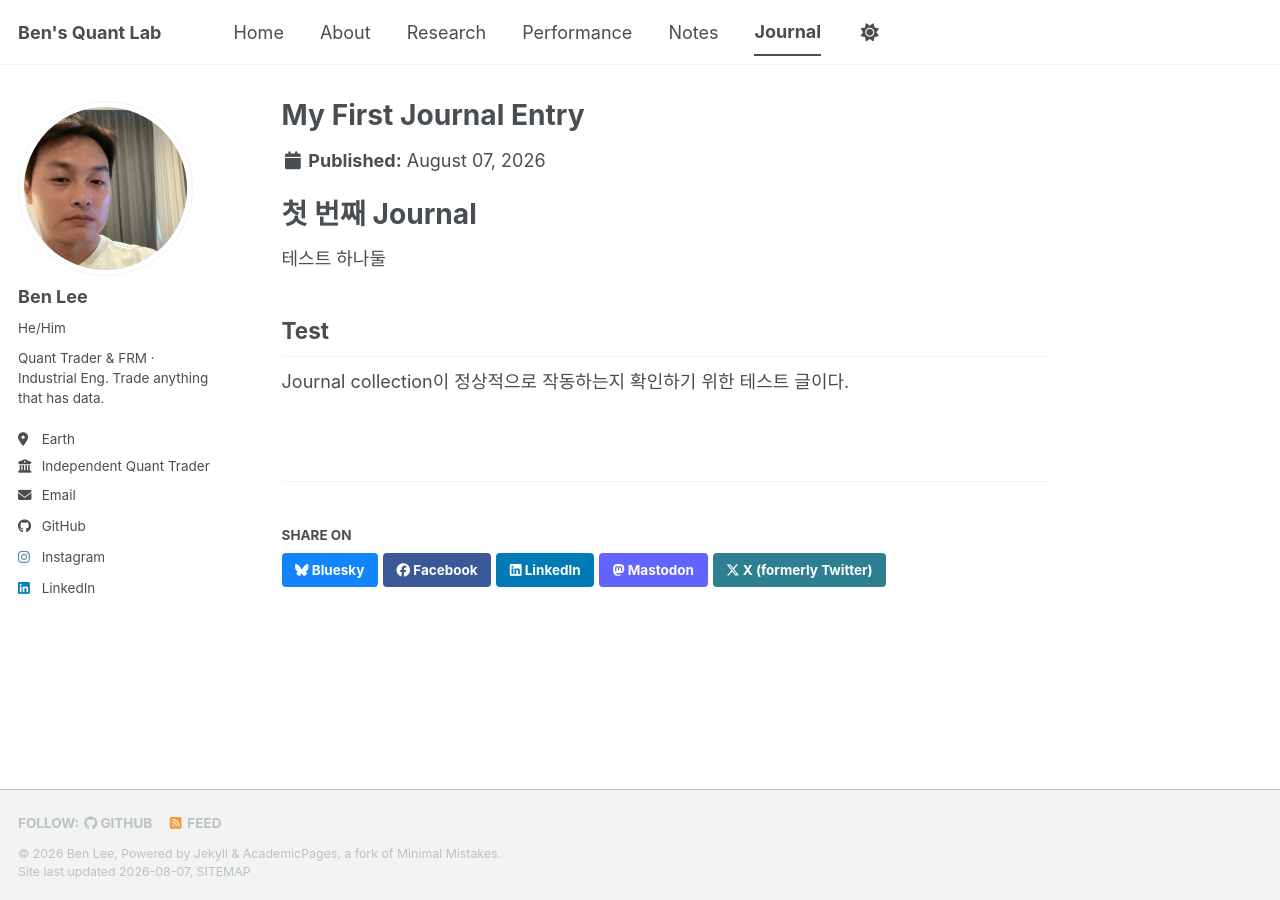
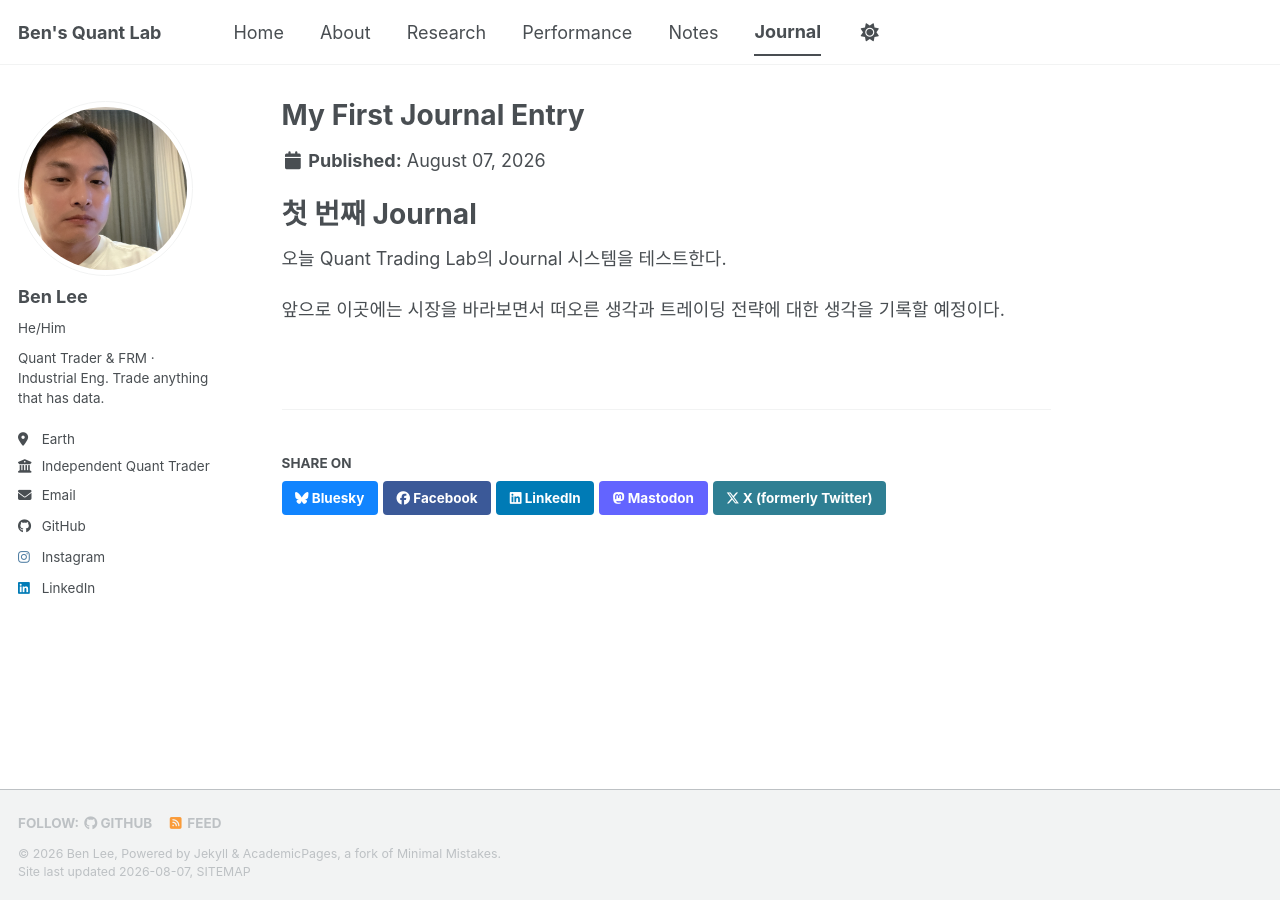
Before and after one commit to leebh1119/leebh1119.github.io, a Jekyll site: the page built from _journal/2026-08-07-test-journal.md, in a window 1280 px wide. Built offline with Jekyll 4.4.1, drawn with Linux system fonts in a browser that asks for light colours; a style sheet for code colours, icons or effects is not loaded.

Commit message:
update journal

```diff
--- a/_journal/2026-08-07-test-journal.md
+++ b/_journal/2026-08-07-test-journal.md
@@ -5,8 +5,7 @@ date: 2026-08-07
 
 # 첫 번째 Journal
 
-테스트 하나둘
+오늘 Quant Trading Lab의 Journal 시스템을 테스트한다.
 
-## Test
-
-Journal collection이 정상적으로 작동하는지 확인하기 위한 테스트 글이다.
+앞으로 이곳에는 시장을 바라보면서 떠오른 생각과
+트레이딩 전략에 대한 생각을 기록할 예정이다.
```
Also changed, not shown: _pages/journal.md (+6 -3 lines).
